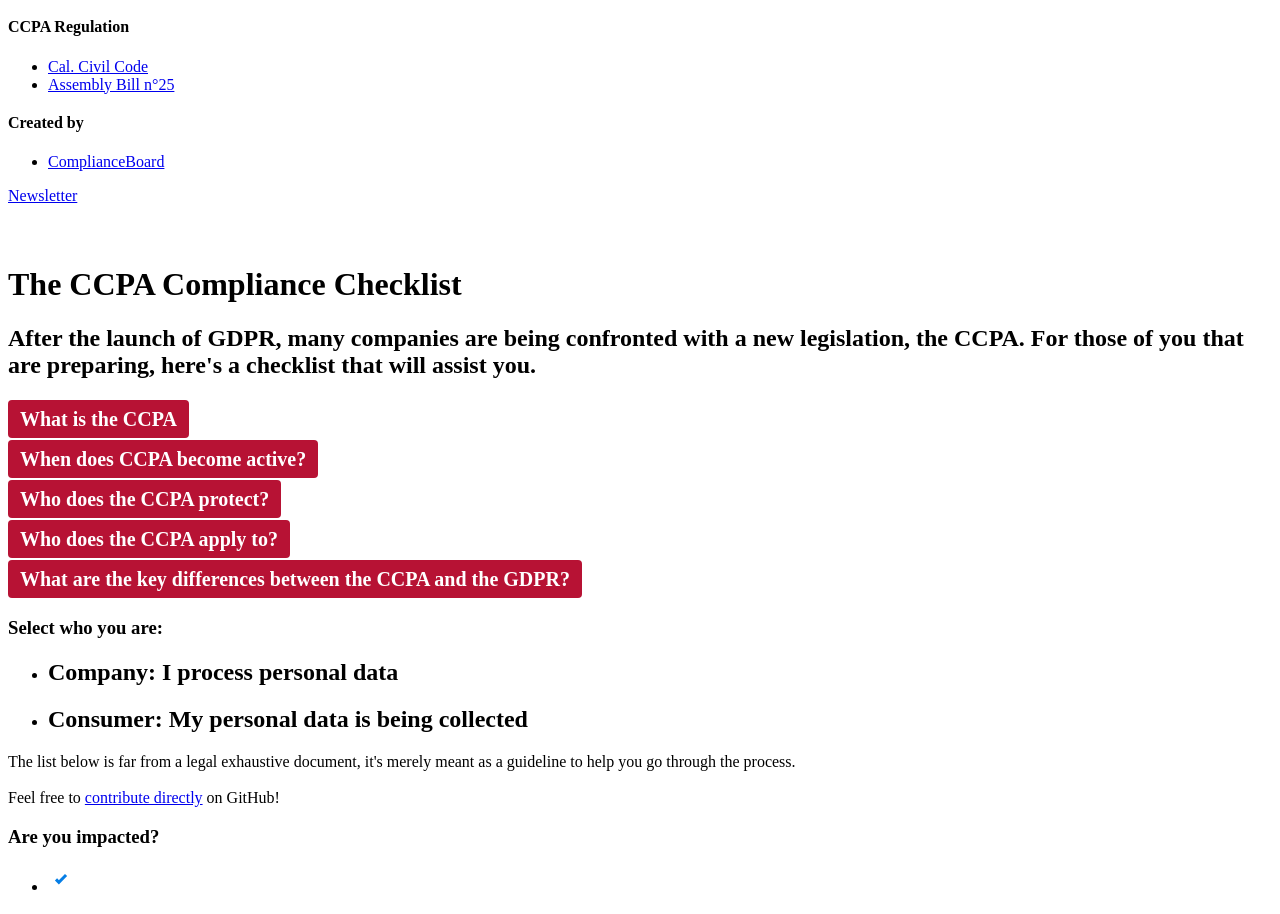
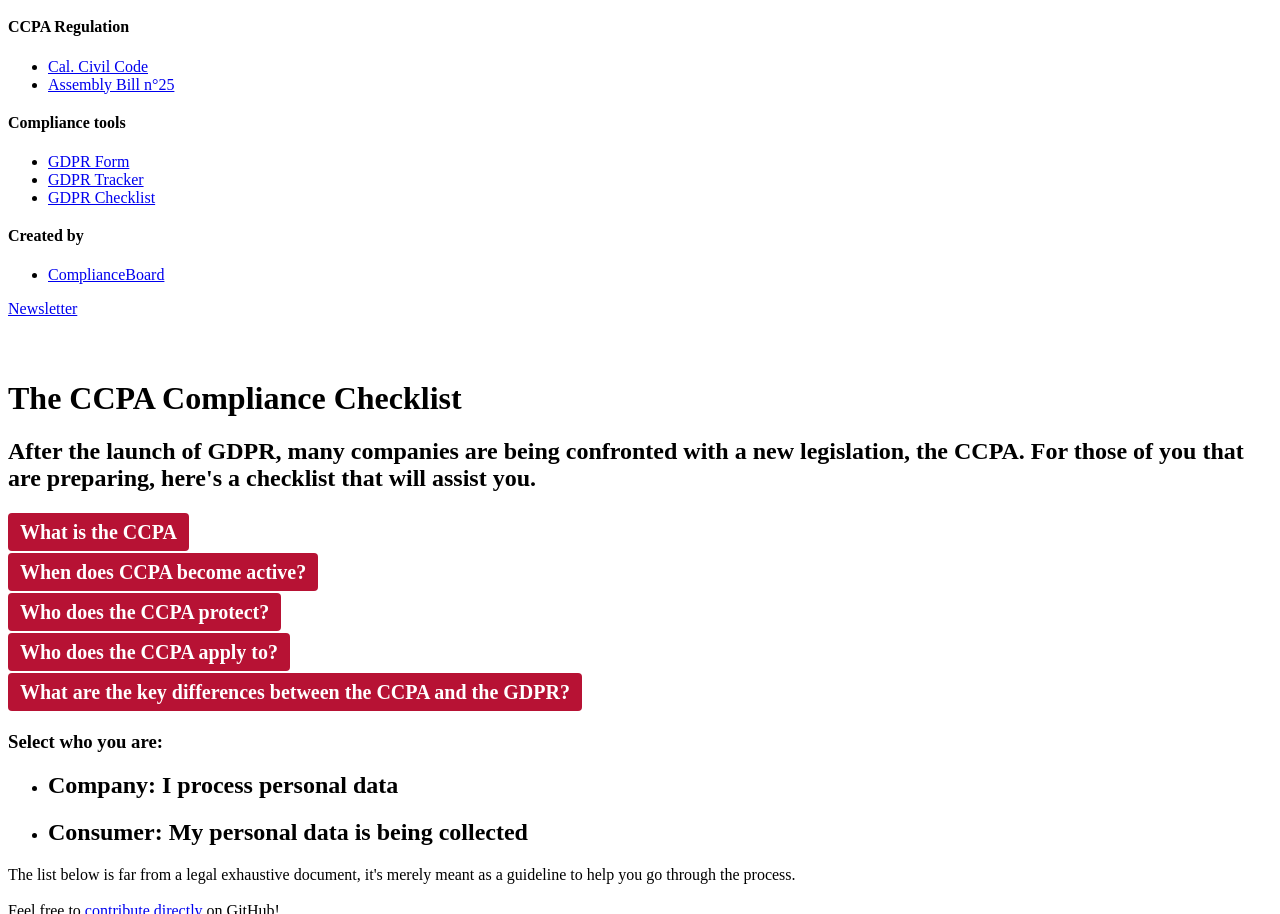
Before and after one commit to privacyradius/ccpa-checklist, a Gatsby site: page / in a window 1280 px wide. Shown: the part 919-1833 px from the top of the page. Built offline with nearby package versions, Linux system fonts and the light colour scheme; Gatsby itself is replaced by a stand-in of ours.

Commit message:
compliance-tools

```diff
--- a/src/components/Sidebar.js
+++ b/src/components/Sidebar.js
@@ -22,11 +22,12 @@ const Sidebar = props => (
         <li><a target="_blank" rel="noopener noreferrer" href='https://leginfo.legislature.ca.gov/faces/codes_displayText.xhtml?lawCode=CIV&division=3.&title=1.81.5.&part=4.&chapter=&article='>Cal. Civil Code</a></li>
         <li><a target="_blank" rel="noopener noreferrer" href='https://leginfo.legislature.ca.gov/faces/billTextClient.xhtml?bill_id=201920200AB25'>Assembly Bill n°25</a></li>
       </ul>
-      {/* <h4 style={{ marginTop: '20px' }}>Compliance tools</h4>
+      <h4 style={{ marginTop: '20px' }}>Compliance tools</h4>
       <ul>
         <li><a target="_blank" rel="noopener noreferrer" href='https://www.gdprform.io'>GDPR Form</a></li>
         <li><a target="_blank" rel="noopener noreferrer" href='https://gdprtracker.io/'>GDPR Tracker</a></li>
-      </ul> */}
+        <li><a target="_blank" rel="noopener noreferrer" href='https://gdprchecklist.io/'>GDPR Checklist</a></li>
+      </ul>
       <h4 style={{ marginTop: '20px' }}>Created by</h4>
       <ul>
         <li><a target="_blank" rel="noopener noreferrer" href='https://www.complianceboard.io'>ComplianceBoard</a></li>
```
